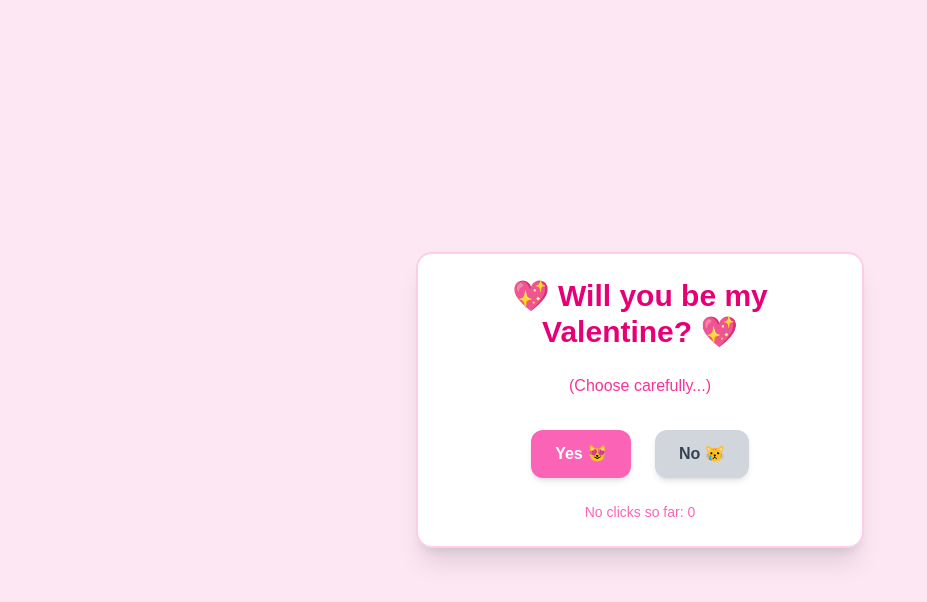
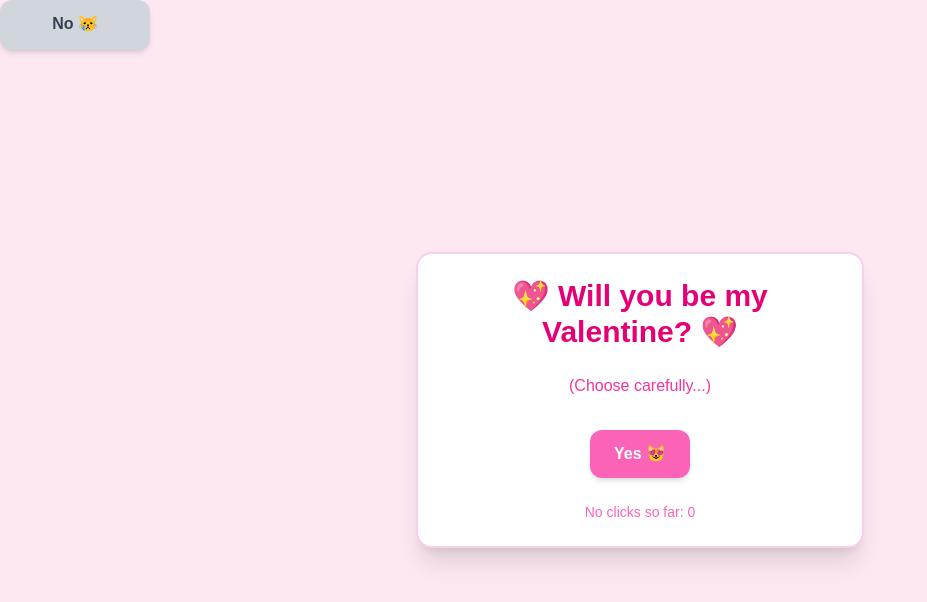
Before and after one commit to kevin21018212/Vday, a Next.js app in the folder my-app/: page / in a window 1280 px wide. Shown: the top 602 px of the page, without its empty margins (0-927 px from the left). Built offline with nearby package versions, Linux system fonts and the light colour scheme.

Commit message:
fix jitter

```diff
--- a/my-app/app/components/NoButton.tsx
+++ b/my-app/app/components/NoButton.tsx
@@ -1,6 +1,6 @@
 "use client";
 
-import { useState } from "react";
+import { useState, useEffect } from "react";
 import { motion } from "framer-motion";
 
 interface NoButtonProps {
@@ -9,19 +9,24 @@ interface NoButtonProps {
 }
 
 export default function NoButton({ onClick, clickCount }: NoButtonProps) {
-  const [position, setPosition] = useState<{ x: number; y: number } | null>(null);
+  const [position, setPosition] = useState<{ x: number; y: number }>({ x: 0, y: 0 });
   const [isRandom, setIsRandom] = useState(false);
   const isDisabled = clickCount >= 3;
 
+  // Store viewport size to avoid recalculating mid-drag
+  const [viewport, setViewport] = useState({ width: 0, height: 0 });
+
+  useEffect(() => {
+    setViewport({ width: window.innerWidth, height: window.innerHeight });
+  }, []);
+
   const moveRandomly = () => {
-    const vw = window.innerWidth;
-    const vh = window.innerHeight;
     const buttonWidth = 150;
     const buttonHeight = 50;
     const margin = 20;
 
-    const maxX = vw - buttonWidth - margin;
-    const maxY = vh - buttonHeight - margin;
+    const maxX = viewport.width - buttonWidth - margin;
+    const maxY = viewport.height - buttonHeight - margin;
 
     const randomX = Math.random() * maxX;
     const randomY = Math.random() * maxY;
@@ -42,16 +47,18 @@ export default function NoButton({ onClick, clickCount }: NoButtonProps) {
 
   return (
     <motion.div
-      animate={position ?? {}}
+      animate={{ x: position.x, y: position.y }}
       transition={{ type: "spring", stiffness: 200, damping: 25 }}
       style={{
-        position: isRandom ? "fixed" : "relative",
-        top: isRandom ? 0 : undefined,
-        left: isRandom ? 0 : undefined,
-        zIndex: isRandom ? 50 : undefined,
+        position: "fixed", // Always fixed to avoid jitter on mobile
+        top: 0,
+        left: 0,
+        zIndex: 50,
         willChange: "transform",
         display: "inline-block",
         cursor: isDisabled ? "not-allowed" : "pointer",
+        width: 150,
+        height: 50,
       }}
       whileHover={{ scale: isDisabled ? 1 : 1.05 }}
       whileTap={{ scale: isDisabled ? 1 : 0.95 }}
```
